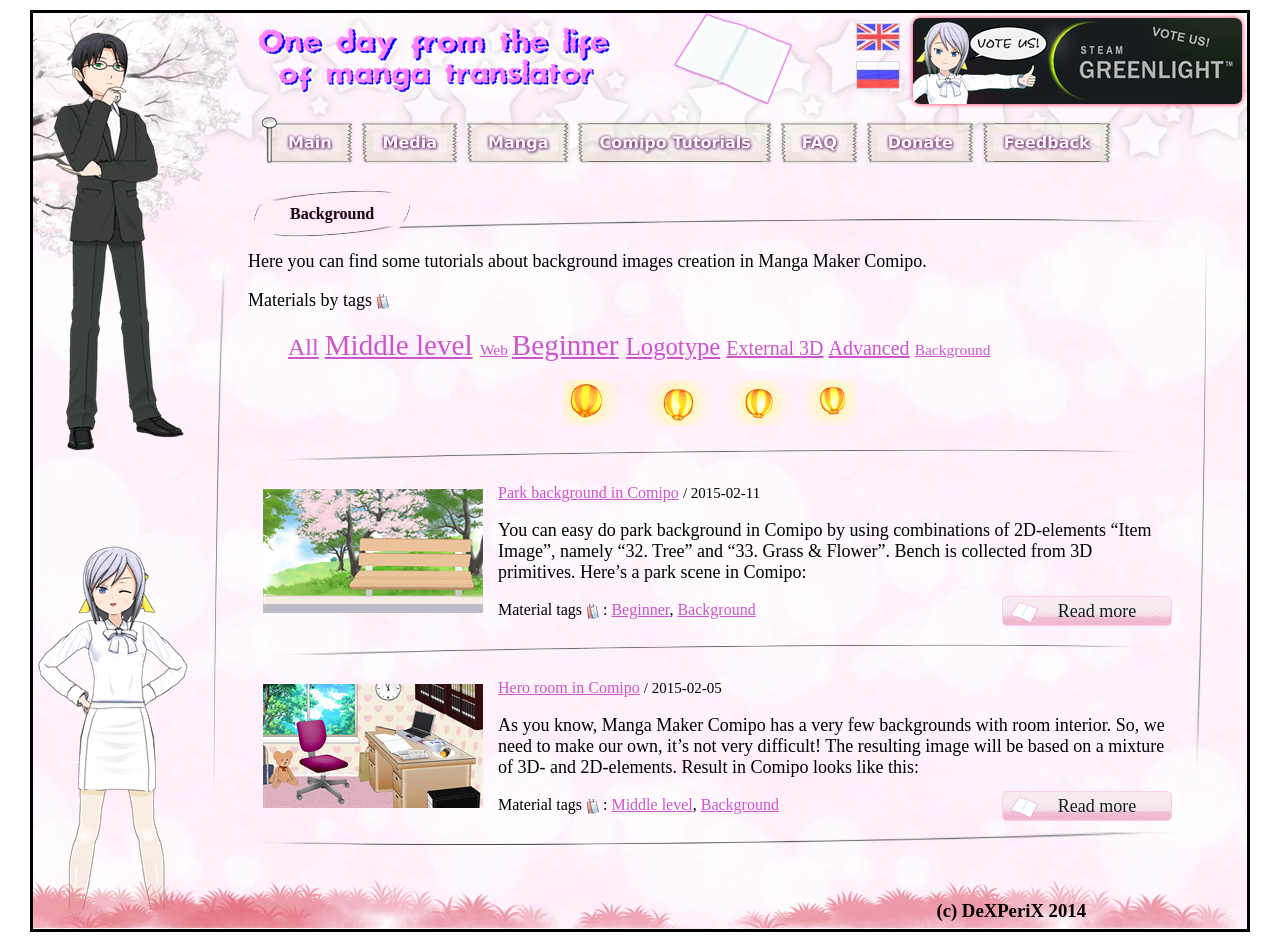
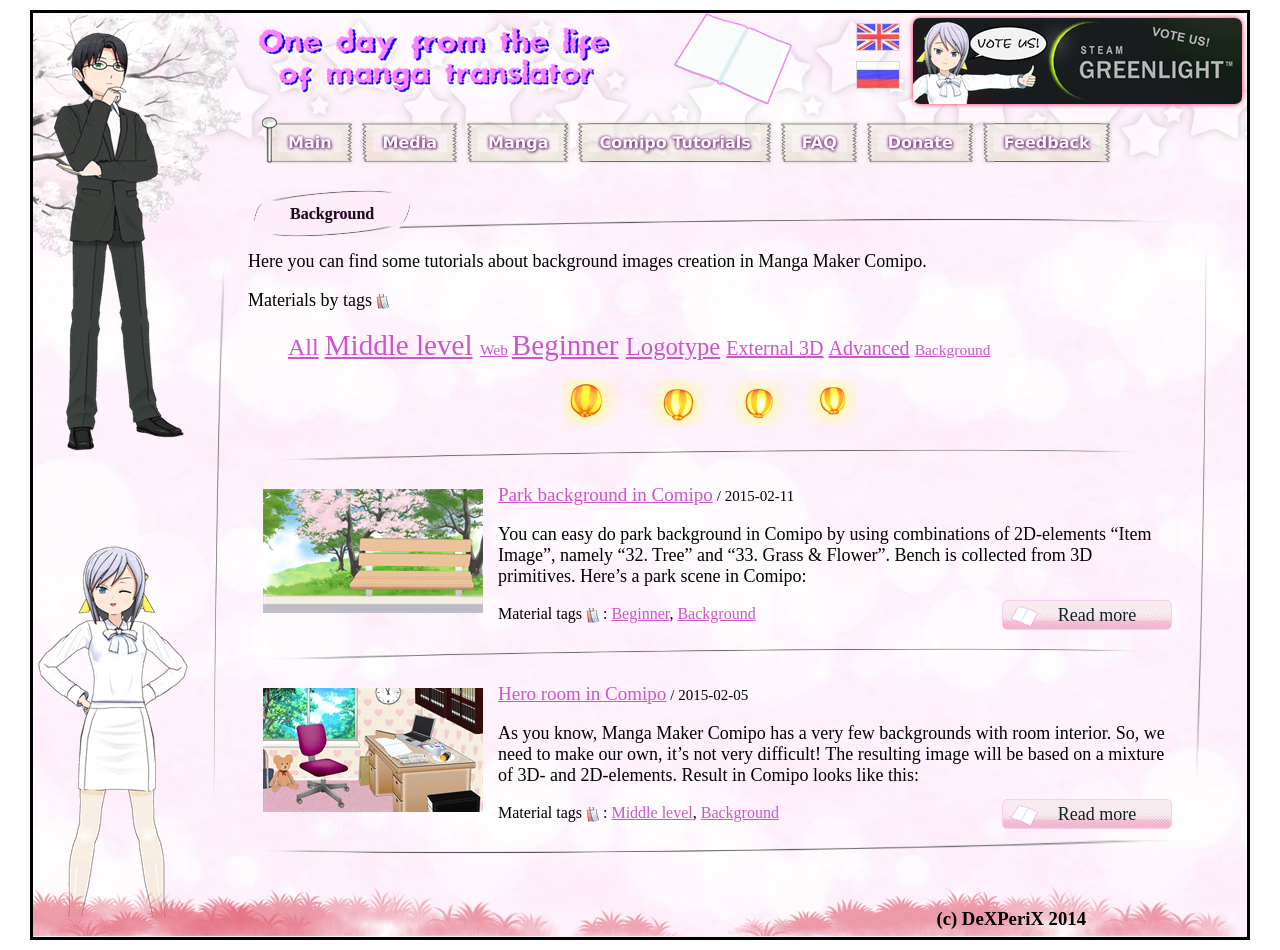
Before and after one commit to DeXP/onemangaday, a Jekyll site: the page built from tutorials/background.md, in a window 1280 px wide. Built offline with Jekyll 4.4.1, drawn with Linux system fonts in a browser that asks for light colours; Markdown is read by kramdown in place of the engine named in the settings.

Commit message:
Small article name fix

```diff
--- a/_includes/postblock.html
+++ b/_includes/postblock.html
@@ -1,5 +1,5 @@
 {% include POST-TAGS.html %}					<hr/>
-					<a href="{{ page.shortlinkadd }}{{ post.url }}"><span>{{ post.title }}</span></a>
+					<span class="post-title"><a href="{{ page.shortlinkadd }}{{ post.url }}">{{ post.title }}</a></span>
 					<span class="post-date"> / {{ post.date | date: landat.dateformat }}</span>
 						{% if post.preview %}<a href="{{ page.shortlinkadd }}{{ post.url }}"><img src="{{ page.linkadd }}pic/tutorials/{{ post.preview.file }}" alt="{{ post.title }}" title="{{ post.title }}" class="floatleft preview"{% if post.preview.width %} width="{{ post.preview.width }}"{% endif %}{% if post.preview.height %} height="{{ post.preview.height }}"{% endif %} /></a>{% endif %}
 						{{ post.excerpt }}
```
